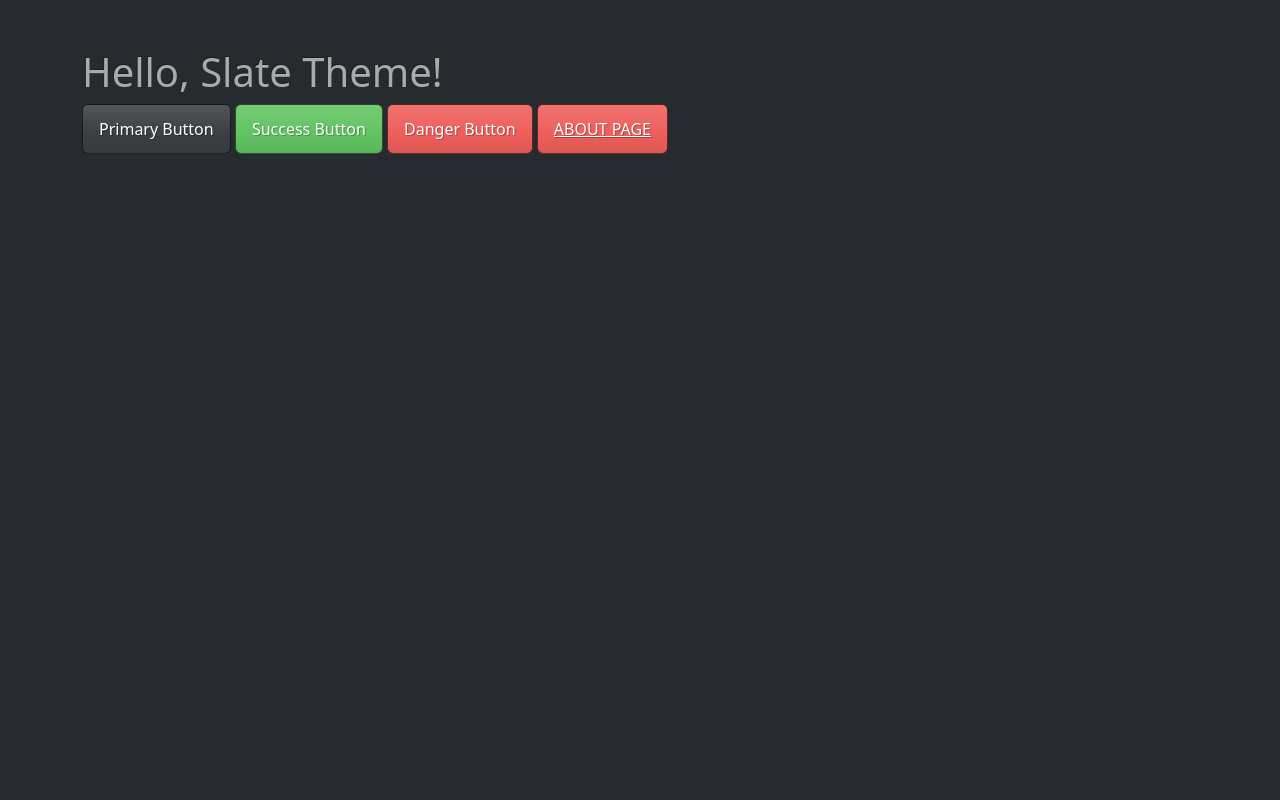
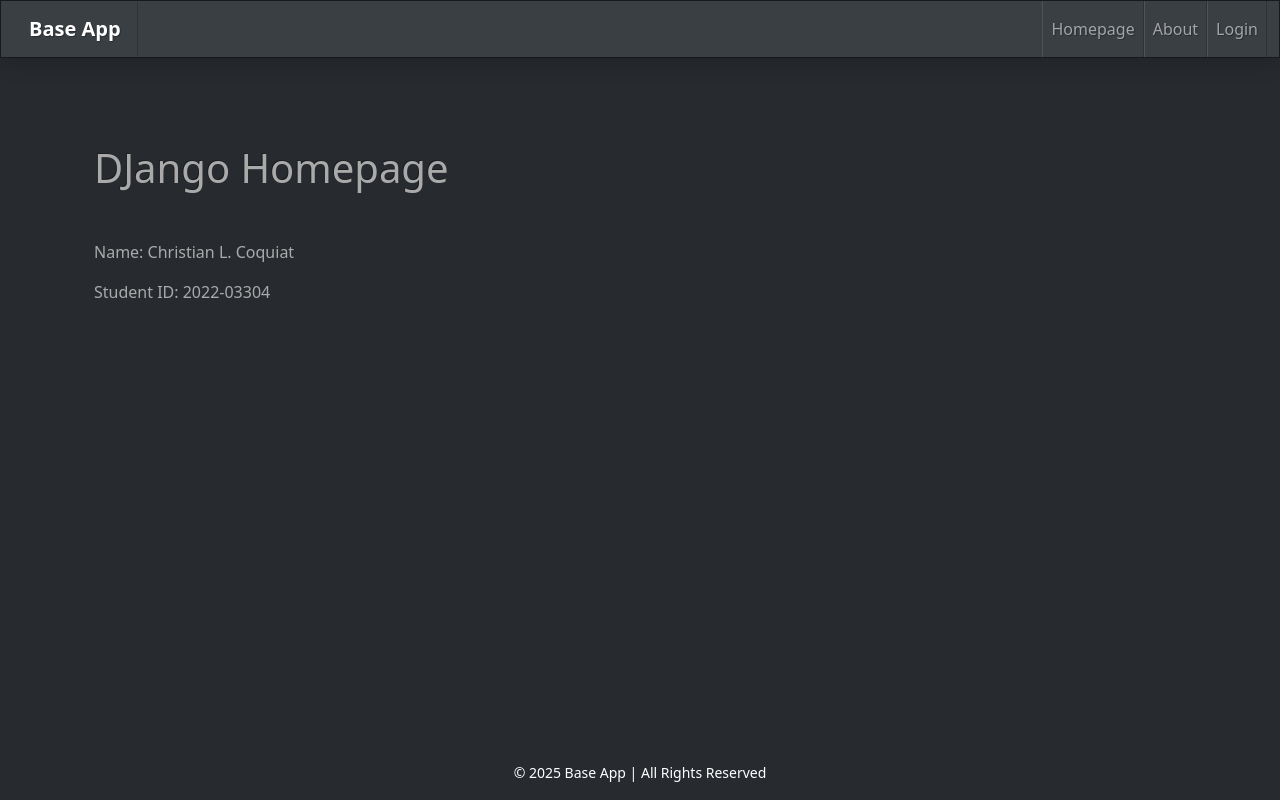
Before and after one commit to mardzviecode/DC-IT373_Maricar, a Django app: page /home/ in a window 1280 px wide. Run offline with Django 5.2, Linux system fonts and the light colour scheme; some libraries are stand-ins or nearby versions.

```diff
--- a/config/urls.py
+++ b/config/urls.py
@@ -16,11 +16,11 @@ Including another URLconf
 """
 from django.contrib import admin
 from django.urls import path
-from core.views import hello, home, page, about
+from core.views import hello, home, page, about, base
 urlpatterns = [
     path('admin/', admin.site.urls),
-    path('', hello, name='hello'),
-    path('home/', home, name='Home'),
-    path('page/', page, name='Page'),
+    path('home/', home, name='home'),
+    path('page/', page, name='page'),
     path('about/', about, name='about'),
+    path('', base, name='base'),
 ]
--- /dev/null
+++ b/core/templates/base.html
@@ -0,0 +1,42 @@
+<!doctype html>
+<html lang="en">
+  <head>
+    <meta charset="utf-8">
+    <meta name="viewport" content="width=device-width, initial-scale=1">
+    <title>{{ title }} | Base App</title>
+    <link href="https://cdn.jsdelivr.net/npm/bootswatch@5.3.3/dist/slate/bootstrap.min.css" rel="stylesheet">
+  </head>
+  <body>
+    <nav class="navbar navbar-expand-lg navbar-dark bg-primary fixed-top shadow">
+      <div class="container-fluid">
+        <a class="navbar-brand fw-bold" href="{% url 'home' %}">Base App</a>
+        <button class="navbar-toggler" type="button" data-bs-toggle="collapse" data-bs-target="#navbarNav">
+          <span class="navbar-toggler-icon"></span>
+        </button>
+        <div class="collapse navbar-collapse justify-content-end" id="navbarNav">
+          <ul class="navbar-nav">
+            <li class="nav-item">
+              <a class="nav-link" href="{% url 'home' %}">Homepage</a>
+            </li>
+            <li class="nav-item">
+              <a class="nav-link" href="{% url 'about' %}">About</a>
+            </li>
+            <li class="nav-item">
+              <a class="nav-link" href="#">Login</a>
+            </li>
+          </ul>
+        </div>
+      </div>
+    </nav>
+    <main class="container my-5 pt-5">
+      {% block content %}
+      {% endblock %}
+    </main>
+    <footer class="bg-dark text-white text-center py-3 fixed-bottom">
+      <small>© 2025 Base App | All Rights Reserved</small>
+    </footer>
+
+    <!-- Bootstrap JS -->
+    <script src="https://cdn.jsdelivr.net/npm/bootstrap@5.3.3/dist/js/bootstrap.bundle.min.js"></script>
+  </body>
+</html>
--- a/core/templates/home.html
+++ b/core/templates/home.html
@@ -1,24 +1,8 @@
-<!doctype html>
-<html lang="en">
-  <head>
-    <meta charset="utf-8">
-    <meta name="viewport" content="width=device-width, initial-scale=1">
-    <title>Bootswatch Slate</title>
-
-    <!-- Bootswatch Slate theme -->
-    <link href="https://cdn.jsdelivr.net/npm/bootswatch@5.3.3/dist/slate/bootstrap.min.css" rel="stylesheet">
-
-  </head>
-  <body>
-    <div class="container">
-      <h1 class="mt-5">Hello, Slate Theme!</h1>
-      <button class="btn btn-primary">Primary Button</button>
-      <button class="btn btn-success">Success Button</button>
-      <button class="btn btn-danger">Danger Button</button>
-      <button class="btn btn-danger"><a href="{% url 'about' %}">ABOUT PAGE</a></button>
-    </div>
-
-    <!-- Bootstrap JS -->
-    <script src="https://cdn.jsdelivr.net/npm/bootstrap@5.3.3/dist/js/bootstrap.bundle.min.js"></script>
-  </body>
-</html>
+{% extends "base.html" %}
+{% block content %}
+<div class="container">
+    <h1 class="mt-5">DJango Homepage</h1>
+    <p class="mt-5">Name: Christian L. Coquiat</p>
+    <p class="mt-1">Student ID: 2022-03304</p>
+</div>
+{% endblock %}
--- a/core/views.py
+++ b/core/views.py
@@ -2,7 +2,7 @@ from django.shortcuts import render
 from django.http import HttpResponse
 # Create your views here.
 def hello(request):
-    return HttpResponse('Hello EVSU!')
+    return render(request, "hello.html", context)
 
 context = {
     'title' : 'DJango'
@@ -15,3 +15,6 @@ def page(request):
 
 def about(request):
     return render(request, 'about.html', context)
+
+def base(request):
+    return render(request, 'base.html', context)
--- a/templates/hello.html
+++ /dev/null
@@ -1 +0,0 @@
-<h1>HELLO DULAG LEYTE!</h1>
```
Also changed, not shown: templates/about.html (+8 -1 lines).
